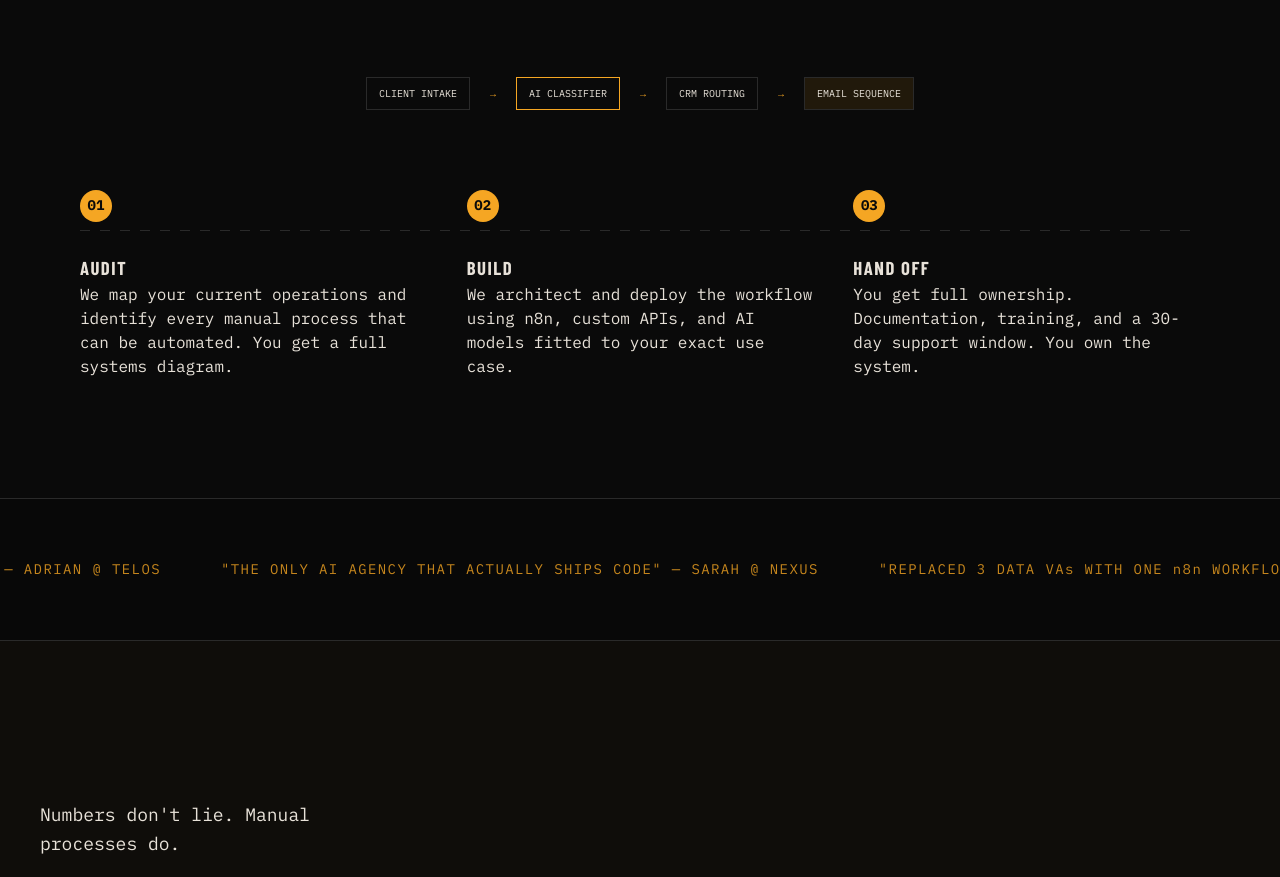
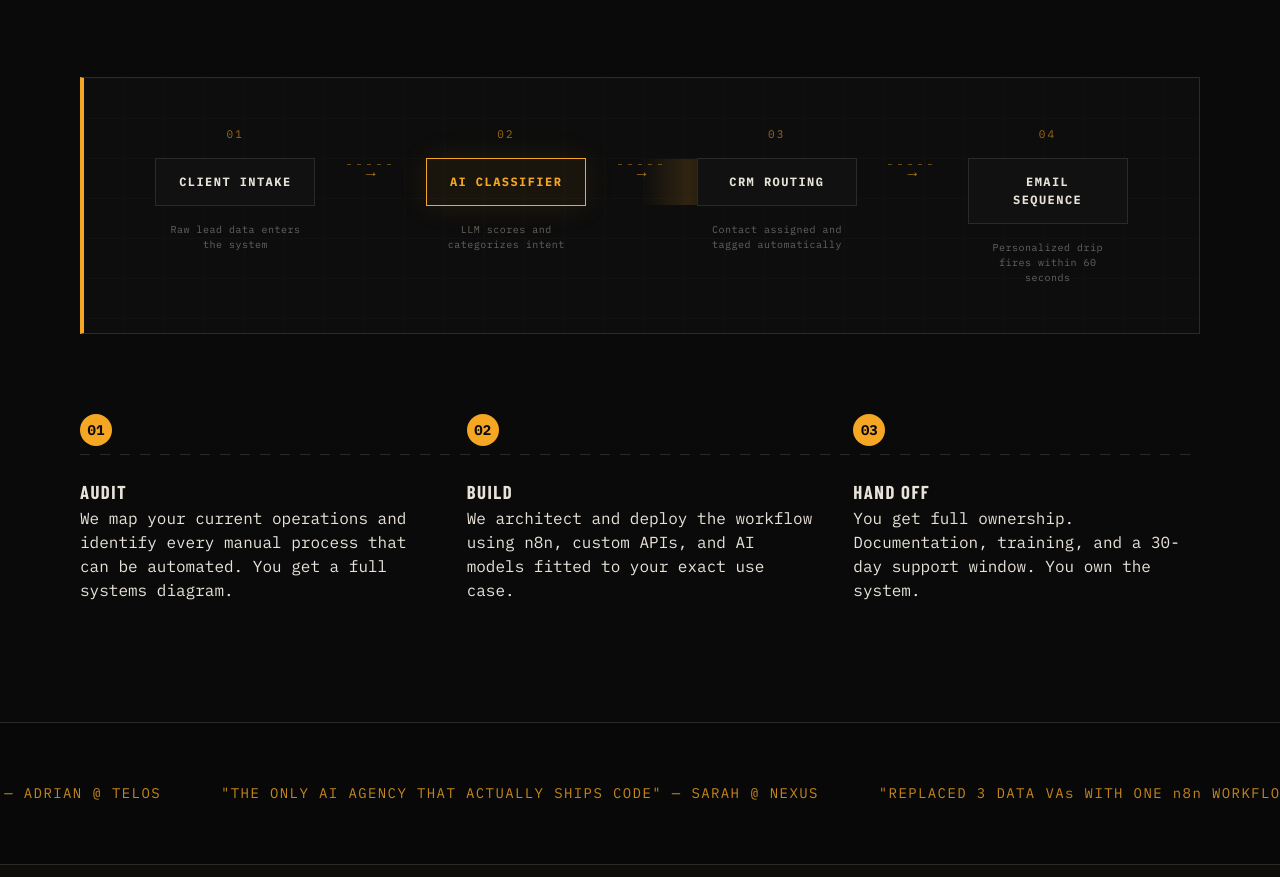
Before and after one commit to dexvercel3-code/Ai-service-provider-prototype, a website built with Vite: page index.html in a window 1280 px wide. Shown: the part 2473-3350 px from the top of the page. Built offline with nearby package versions, Linux system fonts and the light colour scheme; a web font is replaced by a local one.

Commit message:
feat: Redesign and enhance the mini-flowchart component with detailed steps, labels, and improved styling.

```diff
--- a/index.html
+++ b/index.html
@@ -173,15 +173,39 @@
           <p class="section-intro">Most agencies deliver a slide deck. We deliver a systems diagram and the API keys to run it.</p>
         </div>
 
-        <!-- Mini Flowchart Example -->
-        <div class="mini-flowchart" aria-hidden="true">
-          <div class="flow-box">CLIENT INTAKE</div>
-          <div class="flow-arrow">→</div>
-          <div class="flow-box" style="border-color: var(--amber);">AI CLASSIFIER</div>
-          <div class="flow-arrow">→</div>
-          <div class="flow-box">CRM ROUTING</div>
-          <div class="flow-arrow">→</div>
-          <div class="flow-box" style="background: rgba(245, 166, 35, 0.1);">EMAIL SEQUENCE</div>
+        <div class="mini-flowchart">
+          <div class="flow-step">
+            <div class="flow-step-number">01</div>
+            <div class="flow-step-box">CLIENT INTAKE</div>
+            <div class="flow-step-label">Raw lead data enters the system</div>
+          </div>
+          <div class="flow-connector">
+            <div class="flow-connector-line"></div>
+            <div class="flow-connector-arrow">→</div>
+          </div>
+          <div class="flow-step">
+            <div class="flow-step-number">02</div>
+            <div class="flow-step-box highlight">AI CLASSIFIER</div>
+            <div class="flow-step-label">LLM scores and categorizes intent</div>
+          </div>
+          <div class="flow-connector">
+            <div class="flow-connector-line"></div>
+            <div class="flow-connector-arrow">→</div>
+          </div>
+          <div class="flow-step">
+            <div class="flow-step-number">03</div>
+            <div class="flow-step-box">CRM ROUTING</div>
+            <div class="flow-step-label">Contact assigned and tagged automatically</div>
+          </div>
+          <div class="flow-connector">
+            <div class="flow-connector-line"></div>
+            <div class="flow-connector-arrow">→</div>
+          </div>
+          <div class="flow-step">
+            <div class="flow-step-number">04</div>
+            <div class="flow-step-box">EMAIL SEQUENCE</div>
+            <div class="flow-step-label">Personalized drip fires within 60 seconds</div>
+          </div>
         </div>
 
         <div class="timeline">
--- a/style.css
+++ b/style.css
@@ -1031,20 +1031,169 @@ footer {
 /* Flowchart */
 .mini-flowchart {
   display: flex;
+  align-items: flex-start;
+  justify-content: center;
+  gap: 0;
+  margin: 80px 0;
+  padding: 48px 40px;
+  background-color: #0D0D0D;
+  border: 1px solid var(--concrete-gray);
+  border-left: 4px solid var(--amber);
+  position: relative;
+  overflow: hidden;
+  flex-wrap: wrap;
+}
+
+/* Subtle grid background on the flowchart */
+.mini-flowchart::before {
+  content: '';
+  position: absolute;
+  inset: 0;
+  background-image:
+    linear-gradient(var(--concrete-gray) 1px, transparent 1px),
+    linear-gradient(90deg, var(--concrete-gray) 1px, transparent 1px);
+  background-size: 40px 40px;
+  opacity: 0.15;
+  pointer-events: none;
+}
+
+.flow-step {
+  display: flex;
+  flex-direction: column;
   align-items: center;
-  justify-content: center;
-  gap: 20px;
-  margin-top: 40px;
+  gap: 16px;
+  position: relative;
+  z-index: 1;
+  flex: 1;
+  min-width: 140px;
+}
+
+.flow-step-number {
+  font-family: 'IBM Plex Mono', monospace;
+  font-size: 11px;
+  color: var(--amber);
+  letter-spacing: 0.2em;
+  opacity: 0.6;
+}
+
+.flow-step-box {
+  font-family: 'IBM Plex Mono', monospace;
+  font-size: 12px;
+  font-weight: 700;
+  letter-spacing: 0.12em;
+  color: var(--warm-white);
+  background-color: #111;
+  border: 1px solid var(--concrete-gray);
+  padding: 14px 20px;
+  text-align: center;
+  width: 100%;
+  max-width: 160px;
+  position: relative;
+  transition: border-color 0.3s ease, box-shadow 0.3s ease;
+}
+
+.flow-step-box:hover {
+  border-color: var(--amber);
+  box-shadow: 0 0 20px rgba(245, 166, 35, 0.08);
+}
+
+.flow-step-box.highlight {
+  border-color: var(--amber);
+  color: var(--amber);
+  background-color: rgba(245, 166, 35, 0.05);
+  box-shadow: 0 0 30px rgba(245, 166, 35, 0.1);
+}
+
+/* Running light animation on highlight box */
+.flow-step-box.highlight::after {
+  content: '';
+  position: absolute;
+  top: 0;
+  left: -100%;
+  width: 60%;
+  height: 100%;
+  background: linear-gradient(90deg, transparent, rgba(245, 166, 35, 0.15), transparent);
+  animation: flow-scan 2.5s ease-in-out infinite;
+}
+
+@keyframes flow-scan {
+  0% { left: -60%; }
+  100% { left: 160%; }
+}
+
+.flow-step-label {
   font-family: 'IBM Plex Mono', monospace;
   font-size: 10px;
+  color: var(--warm-white);
+  opacity: 0.4;
+  text-align: center;
+  letter-spacing: 0.05em;
+  line-height: 1.5;
+  max-width: 140px;
 }
 
-.flow-box {
-  border: 1px solid var(--concrete-gray);
-  padding: 8px 12px;
-  background: var(--near-black);
+.flow-connector {
+  display: flex;
+  flex-direction: column;
+  align-items: center;
+  justify-content: flex-start;
+  padding-top: 38px;
+  gap: 0;
+  flex-shrink: 0;
+  width: 48px;
+  position: relative;
+  z-index: 1;
 }
 
-.flow-arrow {
+.flow-connector-line {
+  width: 100%;
+  height: 1px;
+  background: repeating-linear-gradient(
+    90deg,
+    var(--amber) 0px,
+    var(--amber) 4px,
+    transparent 4px,
+    transparent 10px
+  );
+  opacity: 0.4;
+}
+
+.flow-connector-arrow {
   color: var(--amber);
+  font-size: 16px;
+  line-height: 1;
+  margin-top: -2px;
+  opacity: 0.7;
 }
+
+@media (max-width: 768px) {
+  .mini-flowchart {
+    flex-direction: column;
+    align-items: center;
+    padding: 32px 24px;
+    gap: 0;
+  }
+
+  .flow-connector {
+    flex-direction: row;
+    width: auto;
+    padding-top: 0;
+    padding: 8px 0;
+    transform: rotate(90deg);
+  }
+
+  .flow-step {
+    width: 100%;
+    align-items: flex-start;
+  }
+
+  .flow-step-box {
+    max-width: 100%;
+    text-align: left;
+  }
+
+  .flow-step-label {
+    text-align: left;
+    max-width: 100%;
+  }
+}
```
